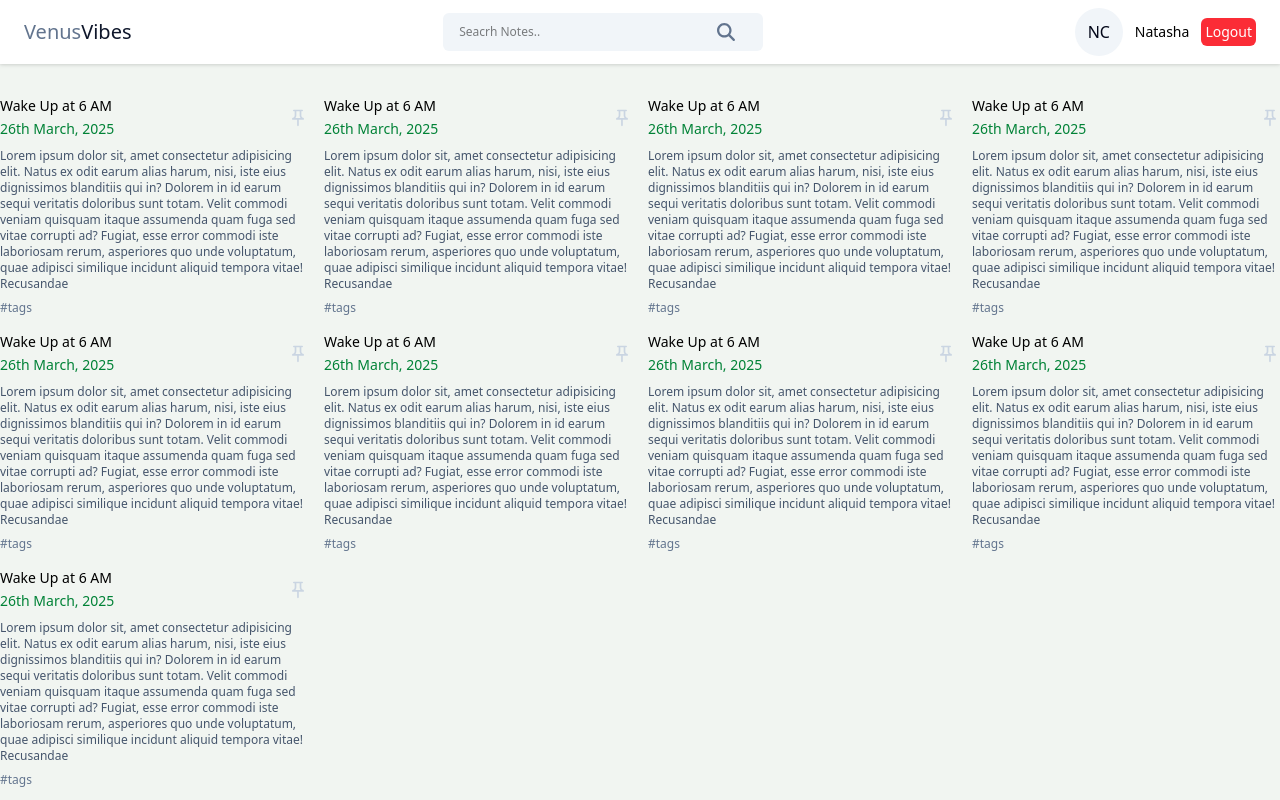
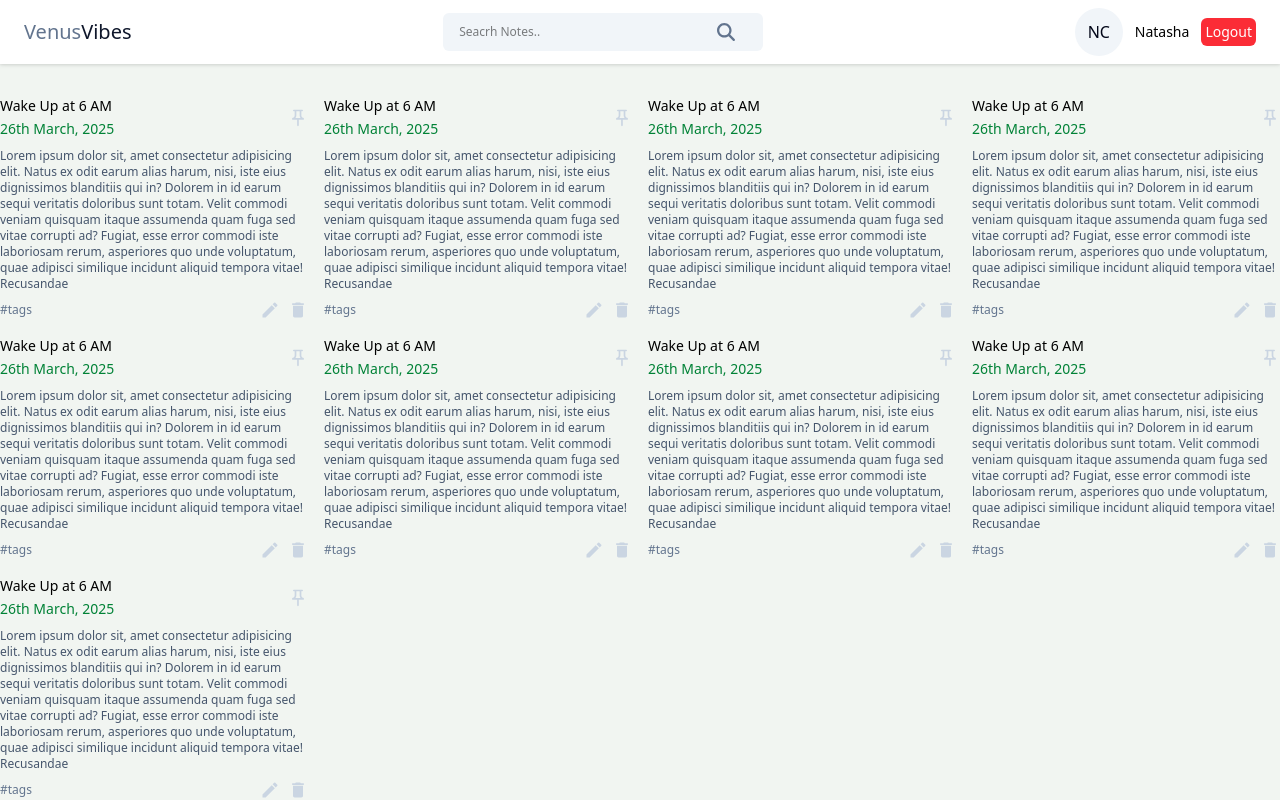
Before and after one commit to nuts06/fullstack-notes-app, a React (Vite) app in the folder frontend/: page / in a window 1280 px wide. Built offline with nearby package versions, Linux system fonts and the light colour scheme.

Commit message:
added button delete and edit

```diff
--- a/frontend/src/components/Cards/Notecard.jsx
+++ b/frontend/src/components/Cards/Notecard.jsx
@@ -1,7 +1,7 @@
 import React from 'react'
-import { MdOutlinePushPin } from "react-icons/md"
+import { MdOutlinePushPin, MdCreate, MdDelete } from "react-icons/md"
 
-const Notecard = ({isPinned, handlePinNote, content}) => {
+const Notecard = ({isPinned, handlePinNote, content, handleEdit, handleDelete}) => {
   return (
     <div>
         <div className='flex items-center justify-between'>
@@ -16,13 +16,23 @@ const Notecard = ({isPinned, handlePinNote, content}) => {
         </div>
         <p className='text-xs text-slate-600 mt-2'>Lorem ipsum dolor sit, amet consectetur adipisicing elit. Natus ex odit earum alias harum, nisi, iste eius dignissimos blanditiis qui in? Dolorem in id earum sequi veritatis doloribus sunt totam.
         Velit commodi veniam quisquam itaque assumenda quam fuga sed vitae corrupti ad? Fugiat, esse error commodi iste laboriosam rerum, asperiores quo unde voluptatum, quae adipisci similique incidunt aliquid tempora vitae!
-        Recusandae
-        </p>
+        Recusandae </p>
 
         {/* for tags */}
         <div className='flex items-center justify-between mt-2'>
           <div className='text-xs text-slate-500'>#tags</div>
+          <div className='flex items-center gap-2'>
+            <MdCreate
+              className='icon-btn hover:text-green-600'
+              onClick={handleEdit}
+            />
+            <MdDelete
+              className="icon-btn hover:text-red-600"
+              onClick={handleDelete}
+            />
+          </div>
         </div>
+
     </div>
   )
 }
--- a/frontend/src/pages/Home/Home.jsx
+++ b/frontend/src/pages/Home/Home.jsx
@@ -3,14 +3,26 @@ import Notecard from '../../components/Cards/Notecard'
 
 const Home = () => {
   const [content, setContent] = useState("")
-  const handlePinNote = () =>[
+  const handlePinNote = () =>{
     alert("Pinned")
-  ]
+  }
+
+  // on edit
+  const handleEdit = () =>{
+    alert("Created")
+  }
+
+  // on delete
+  const handleDelete = () =>{
+    alert("Deleted")
+  }
   return (
     <div className='container mx-auto'>
       <div className='grid grid-cols-2 sm:grid-cols-3 lg:grid-cols-4 gap-4 mt-8 max-md:m-5'>
       <Notecard
         handlePinNote={handlePinNote}
+        handleEdit={handleEdit}
+        handleDelete={handleDelete}
       />
       <Notecard />
       <Notecard />
```
